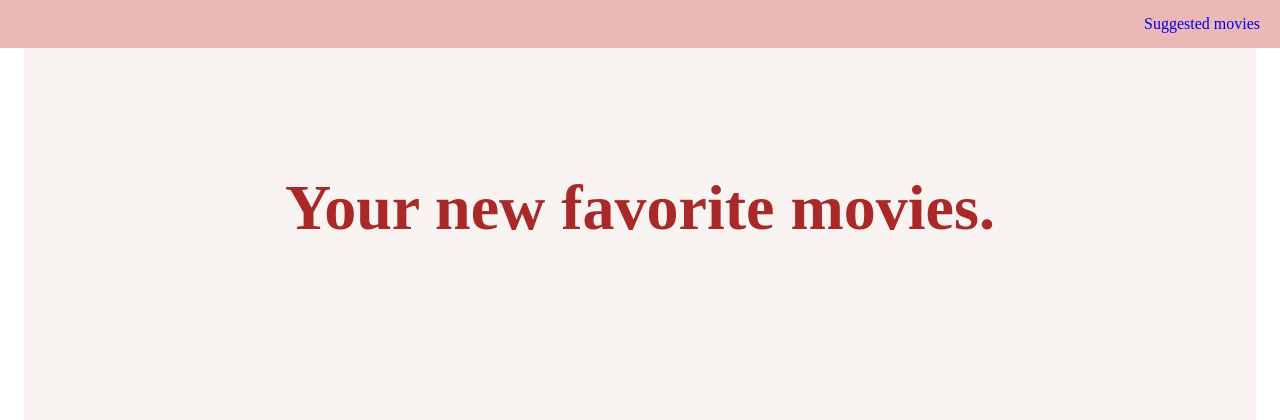
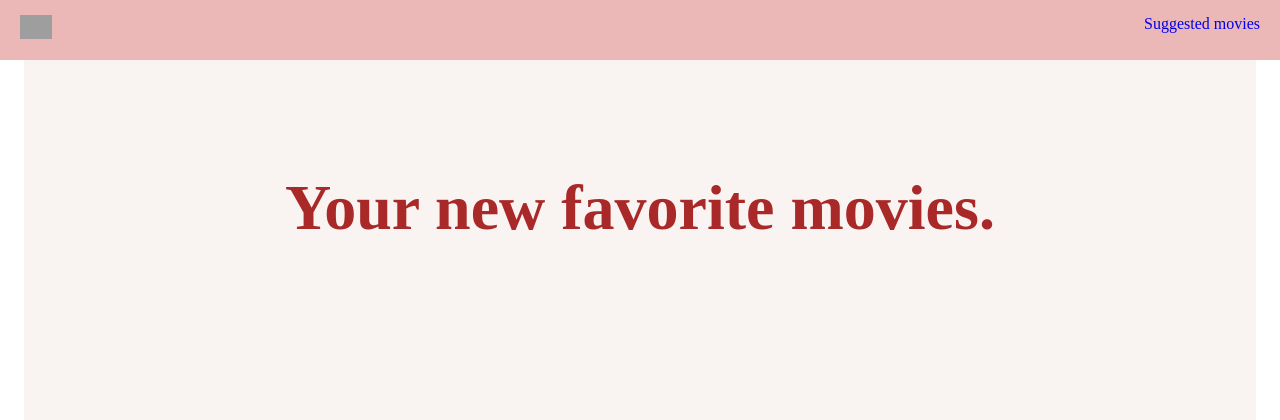
Before and after one commit to noam-y/First-Sight, a Flask app: page /suggested-list?buttonclicked=Trending in a window 1280 px wide. Shown: the top 420 px of the page. Run offline with Flask 2, Linux system fonts and the light colour scheme; data that the repository does not hold is empty; some web fonts are replaced; grey boxes are pictures that could not be loaded.

Commit message:
Added linked logo on header & homepage. wired the links to allow watching single movies. also added small tweaks of design and changes website description to meaningful stuff.

```diff
--- a/app.py
+++ b/app.py
@@ -19,7 +19,7 @@ def homepage():
         text_search = request.form['searchtext']
         return redirect(url_for("movie_search", movie_q=text_search))
     else:
-        return render_template('index.j2', genres=get_movie_genres())
+        return render_template('index.html', genres=get_movie_genres())
 
 
 @app.route('/suggested-list')
@@ -92,7 +92,7 @@ def sort_out_movies(search_query):
             json_movie_list.append(sort_one_movie(movie))
 
         return render_template(
-            'recommended-movies.j2',
+            'recommended-movies.html',
             mvlist=json_movie_list,
         )
 
@@ -113,7 +113,7 @@ def sort_one_movie(movie, single=False):
 
     if single:
         return render_template(
-            'onemovie.j2',
+            'onemovie.html',
             mv=json_movie_details,
         )
     else:
--- a/static/styles/generic-style.css
+++ b/static/styles/generic-style.css
@@ -1,12 +1,13 @@
 header{
     display:flex;
-    align-items: flex-end;
-    flex-direction: row-reverse;
+    justify-content: space-between;
     background-color: #ECB7B7;
     position: fixed;
     top:0px; left:0px; right: 0px;
-    padding: 0.75em 0px 0.75em 0px;
+    min-height: 2.5em;
+    width: 100%;
     z-index: 3;
+    padding: 0.75em 0em 0.5em 0em;
 
 }
 
@@ -34,6 +35,10 @@ h1{
 
 .scrollable{
     background-color: #fff3ee;
+}
+
+#small-logo{
+    max-height: 1.5em;
 }
 
 @media screen and (min-width: 600px){
@@ -71,4 +76,8 @@ h1{
         min-width: 50%;
     }
 
+    #small-logo{
+        max-height: 1.5em;
+    }
+
 }
--- a/static/styles/hover.css
+++ b/static/styles/hover.css
@@ -45,7 +45,7 @@
     left: 0;
     right: 0;
     align-items: center;
-    z-index: 1;
+    z-index: 2;
     display: flex;
     flex-direction: column;
     justify-content: center;
@@ -54,6 +54,7 @@
     transition-delay: 0.1s;
     letter-spacing:0.2em;
     font-size:1.5em;
+    color:rgb(34, 22, 29);
   }
 
   .hover-img:hover:before,
--- a/templates/base.j2
+++ b/templates/base.j2
@@ -11,7 +11,9 @@
 </head>
 <body>
     <header>
-        <a href="{{url_for('get_suggested_lists',buttonclicked='Trending')}}" style="text-decoration: none;">
+
+        <a href="{{url_for('homepage')}}"><img id="small-logo" src="https://i.ibb.co/zNKpzXP/eye-logo.png" alt="website-logo" border="0" /></a>
+        <a href="{{url_for('get_suggested_lists',buttonclicked='Trending')}}" style="text-decoration: none; vertical-align: middle;">
         Suggested movies
         </a>
     </header>
--- a/templates/recommended-movies.j2
+++ b/templates/recommended-movies.html
@@ -18,11 +18,11 @@
 
                 <figure class="hover-img">
 
-                    <a class="movie-link" href="{{url_for('get_by_id', movie_id= item['id'])}}">
-                        <img id="movie-poster" src="{{item['poster']}}" alt="{{item['title']}}">
-                    </a>
+                   <img id="movie-poster"  src="{{item['poster']}}" alt="{{item['title']}}" border="0" />
+                    <!--<a class="movie-link" href="{{url_for('get_by_id', movie_id= item['id'])}}"></a>
+                    </a>-->
 
-                    <figcaption> <p> {{item['title']}} </p></figcaption>
+                    <a href="{{url_for('get_by_id', movie_id= item['id'])}}"><figcaption> <p> {{item['title']}} </p></figcaption></a>
 
 
                     </figure>
```
Also changed, not shown: static/styles/search-page-style.css (+13 -3 lines), templates/index.html (renamed from templates/index.j2, +6 -5 lines), templates/onemovie.html (renamed from templates/onemovie.j2).
